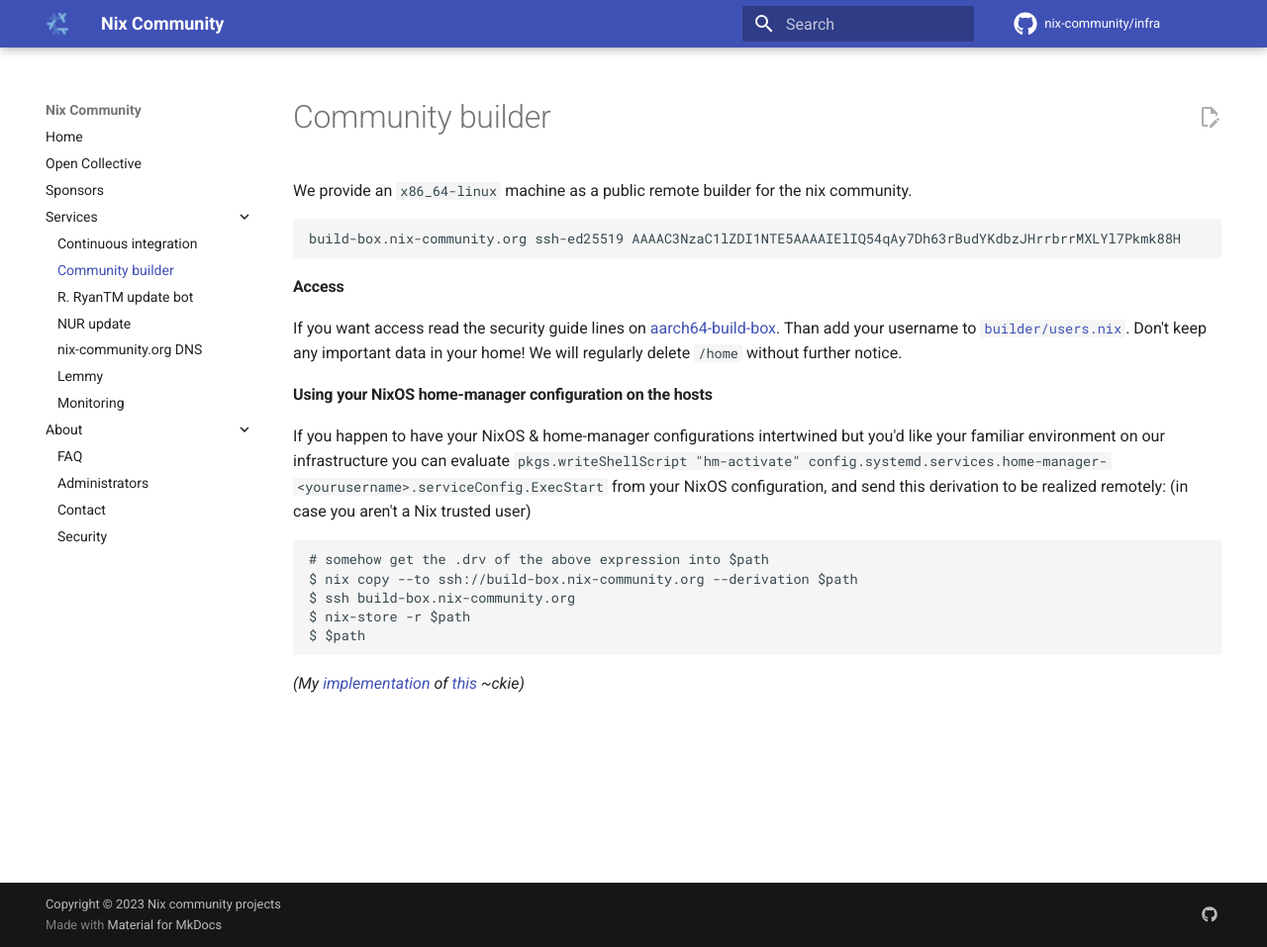
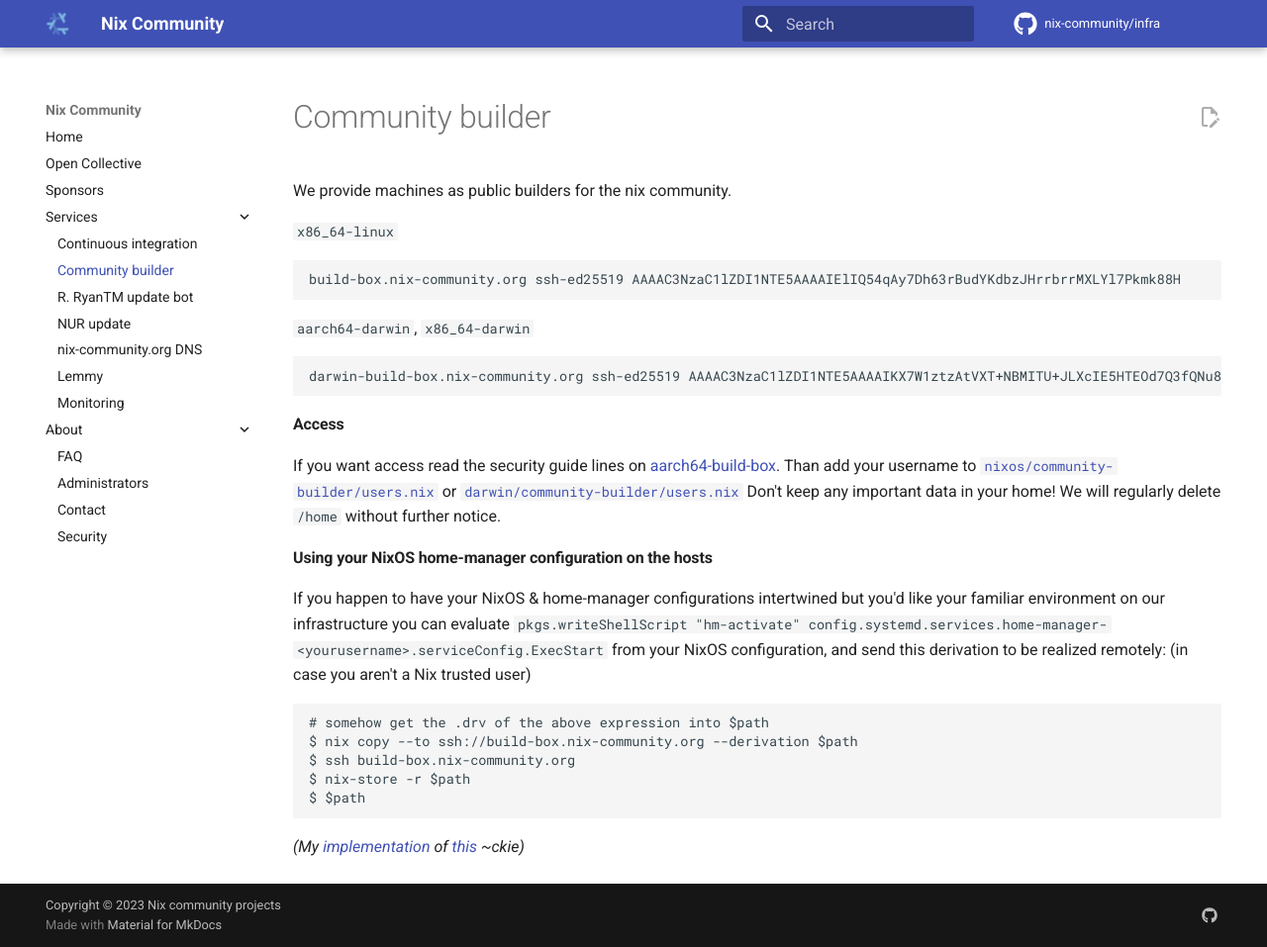
Before and after one commit to nix-community/infra, an MkDocs documentation site: the page built from docs/community-builder.md, in a window 1280 px wide and 957 px high. Shown: the whole window at 99% size. Built offline with MkDocs 1.6.1 and Material for MkDocs 9.7.7, drawn with Linux system fonts in a browser that asks for light colours; comment, search, counter and statistics services are not loaded.

Commit message:
darwin03: convert to community builder

````diff
--- a/docs/community-builder.md
+++ b/docs/community-builder.md
@@ -1,12 +1,20 @@
-We provide an `x86_64-linux` machine as a public remote builder for the nix community.
+We provide machines as public builders for the nix community.
+
+`x86_64-linux`
 
 ```
 build-box.nix-community.org ssh-ed25519 AAAAC3NzaC1lZDI1NTE5AAAAIElIQ54qAy7Dh63rBudYKdbzJHrrbrrMXLYl7Pkmk88H
 ```
 
+`aarch64-darwin`, `x86_64-darwin`
+
+```
+darwin-build-box.nix-community.org ssh-ed25519 AAAAC3NzaC1lZDI1NTE5AAAAIKX7W1ztzAtVXT+NBMITU+JLXcIE5HTEOd7Q3fQNu80S
+```
+
 #### Access
 
-If you want access read the security guide lines on [aarch64-build-box](https://github.com/nix-community/aarch64-build-box). Than add your username to [`builder/users.nix`](https://github.com/nix-community/infra/blob/master/modules/nixos/community-builder/users.nix). Don't keep any important data in your home! We will regularly delete `/home` without further notice.
+If you want access read the security guide lines on [aarch64-build-box](https://github.com/nix-community/aarch64-build-box). Than add your username to [`nixos/community-builder/users.nix`](https://github.com/nix-community/infra/blob/master/modules/nixos/community-builder/users.nix) or [`darwin/community-builder/users.nix`](https://github.com/nix-community/infra/blob/master/modules/darwin/community-builder/users.nix) Don't keep any important data in your home! We will regularly delete `/home` without further notice.
 
 #### Using your NixOS home-manager configuration on the hosts
 
````
Also changed, not shown: 3 other files.
